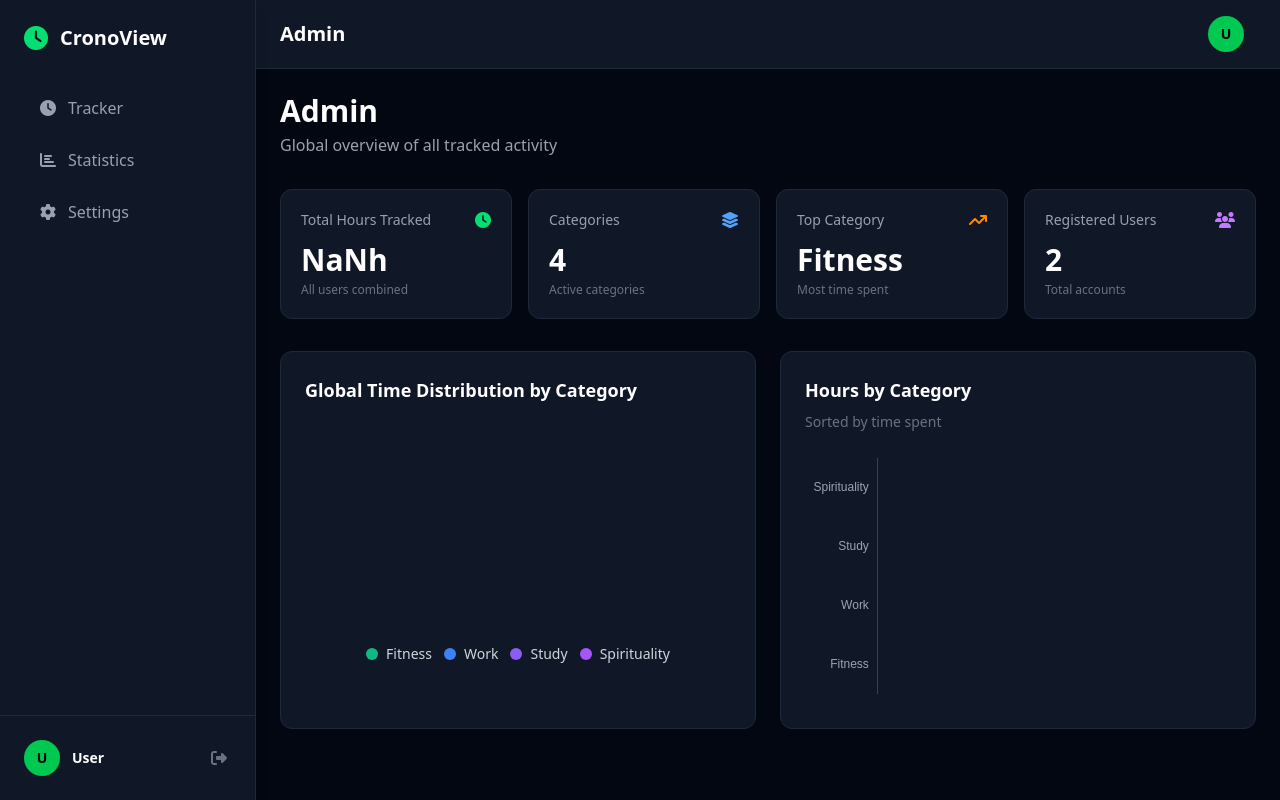
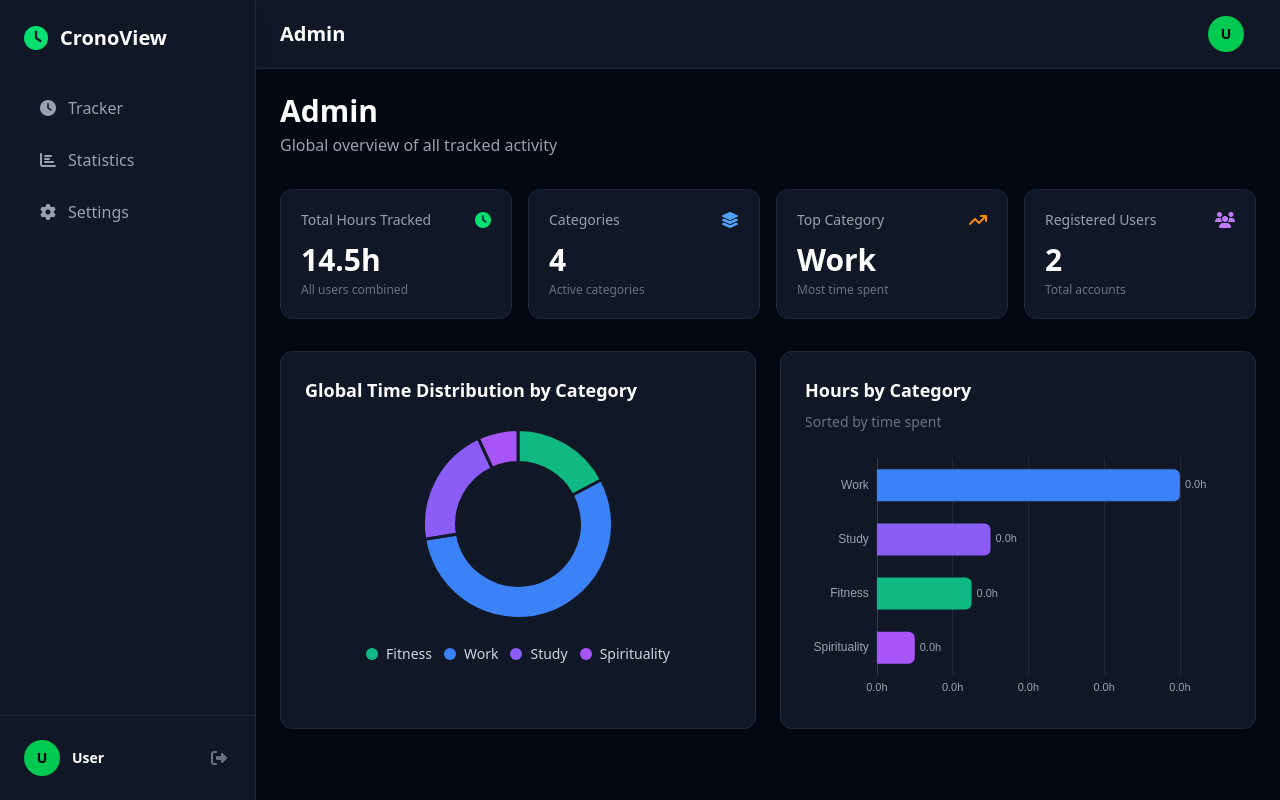
Before and after one commit to dechouriog/Chronoviews, a Vue app in the folder frontend/: page /admin in a window 1280 px wide. Built offline with nearby package versions, Linux system fonts and the light colour scheme.

Commit message:
Update views para cambio en funcionalidad de medicion de tiempo de tareas

```diff
--- a/frontend/src/views/AdminUsersView.vue
+++ b/frontend/src/views/AdminUsersView.vue
@@ -13,14 +13,14 @@ function getTaskCountForUser(userId: string): number {
   return useTaskStore().tasks.filter((task: TaskInterface) => task.userId === userId).length;
 }
 
-function getTotalTimeForUser(userId: string): number {
+function getTotalHoursForUser(userId: string): number {
   return useTaskStore().tasks
     .filter((task: TaskInterface) => task.userId === userId)
-    .reduce((total: number, task: TaskInterface) => total + task.totalTime, 0);
+    .reduce((total: number, task: TaskInterface) => total + task.totalHours, 0);
 }
 
-function formatHours(milliseconds: number): string {
-  return `${(milliseconds / 3600000).toFixed(1)}h`;
+function formatHours(hours: number): string {
+  return `${hours.toFixed(1)}h`;
 }
 
 function getInitials(name: string): string {
@@ -41,13 +41,11 @@ function getRoleBadgeClass(role: string): string {
 <template>
   <section class="min-h-full bg-gray-950 text-white p-6">
 
-    <!-- header -->
     <div class="mb-8">
       <h2 class="text-3xl font-bold text-white">Users</h2>
       <p class="text-gray-400 mt-1">All registered accounts on the platform</p>
     </div>
 
-    <!-- table -->
     <div class="bg-gray-900 rounded-xl border border-gray-800">
       <div class="px-6 py-4 border-b border-gray-800 flex items-center justify-between">
         <div>
@@ -67,7 +65,7 @@ function getRoleBadgeClass(role: string): string {
               <th class="text-left text-gray-500 text-xs font-medium uppercase tracking-wider px-6 py-3">Email</th>
               <th class="text-left text-gray-500 text-xs font-medium uppercase tracking-wider px-6 py-3">Role</th>
               <th class="text-left text-gray-500 text-xs font-medium uppercase tracking-wider px-6 py-3">Tasks</th>
-              <th class="text-left text-gray-500 text-xs font-medium uppercase tracking-wider px-6 py-3">Total Tracked</th>
+              <th class="text-left text-gray-500 text-xs font-medium uppercase tracking-wider px-6 py-3">Total Hours</th>
             </tr>
           </thead>
           <tbody class="divide-y divide-gray-800">
@@ -105,7 +103,7 @@ function getRoleBadgeClass(role: string): string {
                 <span class="text-gray-300 text-sm">{{ getTaskCountForUser(user.id) }}</span>
               </td>
               <td class="px-6 py-4">
-                <span class="text-gray-300 text-sm">{{ formatHours(getTotalTimeForUser(user.id)) }}</span>
+                <span class="text-gray-300 text-sm">{{ formatHours(getTotalHoursForUser(user.id)) }}</span>
               </td>
             </tr>
           </tbody>
--- a/frontend/src/views/AdminView.vue
+++ b/frontend/src/views/AdminView.vue
@@ -14,11 +14,8 @@ import CategoryBarChart from '@/components/CategoryBarChart.vue';
 const allTasks = computed<TaskInterface[]>(() => useTaskStore().tasks);
 const users = computed<UserInterface[]>(() => AuthService.getAllUsers());
 
-const totalTrackedHours = computed<number>(() => {
-  const totalMs = allTasks.value.reduce(
-    (total: number, task: TaskInterface) => total + task.totalTime, 0,
-  );
-  return totalMs / 3600000;
+const totalHours = computed<number>(() => {
+  return allTasks.value.reduce((total: number, task: TaskInterface) => total + task.totalHours, 0);
 });
 
 const uniqueCategories = computed<string[]>(() => {
@@ -26,39 +23,39 @@ const uniqueCategories = computed<string[]>(() => {
 });
 
 const topCategory = computed<string>(() => {
-  const categoryTime: Record<string, number> = {};
+  const categoryHours: Record<string, number> = {};
   allTasks.value.forEach((task: TaskInterface) => {
-    categoryTime[task.category] = (categoryTime[task.category] ?? 0) + task.totalTime;
+    categoryHours[task.category] = (categoryHours[task.category] ?? 0) + task.totalHours;
   });
-  const sorted = Object.entries(categoryTime).sort(([, a], [, b]) => b - a);
+  const sorted = Object.entries(categoryHours).sort(([, a], [, b]) => b - a);
   return sorted[0]?.[0] ?? '—';
 });
 
 interface CategoryStat {
   name: string;
   color: string;
-  totalTime: number;
+  totalHours: number;
   percentage: number;
 }
 
 const categoryStats = computed<CategoryStat[]>(() => {
-  const categoryMap: Record<string, { totalTime: number; color: string }> = {};
+  const categoryMap: Record<string, { totalHours: number; color: string }> = {};
   allTasks.value.forEach((task: TaskInterface) => {
     const existing = categoryMap[task.category];
     if (!existing) {
-      categoryMap[task.category] = { totalTime: task.totalTime, color: task.color };
+      categoryMap[task.category] = { totalHours: task.totalHours, color: task.color };
     } else {
-      existing.totalTime += task.totalTime;
+      existing.totalHours += task.totalHours;
     }
   });
-  const totalMs = allTasks.value.reduce(
-    (total: number, task: TaskInterface) => total + task.totalTime, 0,
+  const total = allTasks.value.reduce(
+    (sum: number, task: TaskInterface) => sum + task.totalHours, 0,
   );
   return Object.entries(categoryMap).map(([name, data]) => ({
     name,
     color: data.color,
-    totalTime: data.totalTime,
-    percentage: totalMs > 0 ? Math.round((data.totalTime / totalMs) * 100) : 0,
+    totalHours: data.totalHours,
+    percentage: total > 0 ? Math.round((data.totalHours / total) * 100) : 0,
   }));
 });
 
@@ -67,7 +64,7 @@ const donutLabels = computed<string[]>(() =>
 );
 
 const donutData = computed<number[]>(() =>
-  categoryStats.value.map((cat: CategoryStat) => cat.totalTime),
+  categoryStats.value.map((cat: CategoryStat) => cat.totalHours),
 );
 
 const donutColors = computed<string[]>(() =>
@@ -77,7 +74,7 @@ const donutColors = computed<string[]>(() =>
 const barChartData = computed(() =>
   categoryStats.value.map((cat: CategoryStat) => ({
     name: cat.name,
-    value: cat.totalTime,
+    value: cat.totalHours,
     color: cat.color,
   })),
 );
@@ -94,7 +91,7 @@ const barChartData = computed(() =>
     <div class="grid grid-cols-1 md:grid-cols-4 gap-4 mb-8">
       <StatCard
         title="Total Hours Tracked"
-        :value="`${totalTrackedHours.toFixed(0)}h`"
+        :value="`${totalHours.toFixed(1)}h`"
         subtitle="All users combined"
         icon="clock"
         icon-color="text-green-400"
@@ -124,16 +121,9 @@ const barChartData = computed(() =>
 
     <div class="grid grid-cols-1 md:grid-cols-2 gap-6">
       <div class="bg-gray-900 rounded-xl p-6 border border-gray-800">
-        <h3 class="text-lg font-semibold text-white mb-6">
-          Global Time Distribution by Category
-        </h3>
-        <DonutChart
-          :labels="donutLabels"
-          :data="donutData"
-          :colors="donutColors"
-        />
+        <h3 class="text-lg font-semibold text-white mb-6">Global Time Distribution by Category</h3>
+        <DonutChart :labels="donutLabels" :data="donutData" :colors="donutColors" />
       </div>
-
       <div class="bg-gray-900 rounded-xl p-6 border border-gray-800">
         <h3 class="text-lg font-semibold text-white mb-2">Hours by Category</h3>
         <p class="text-gray-500 text-sm mb-4">Sorted by time spent</p>
--- a/frontend/src/views/StatisticsView.vue
+++ b/frontend/src/views/StatisticsView.vue
@@ -2,6 +2,7 @@
 import { computed, ref } from 'vue';
 
 import { TaskService } from '@/services/TaskService';
+import { UserService } from '@/services/UserService';
 
 import type { TaskInterface } from '@/interfaces/TaskInterface';
 
@@ -12,42 +13,43 @@ import WeeklyBarChart from '@/components/WeeklyBarChart.vue';
 
 const activeTab = ref<'distribution' | 'weekly'>('distribution');
 
-const tasks = computed<TaskInterface[]>(() => TaskService.getTasks());
+const userId = computed<string>(() => UserService.getUser()?.id ?? '');
+const tasks = computed<TaskInterface[]>(() => TaskService.getTasksByUserId(userId.value));
 
-const totalWeekTime = computed<number>(() => {
-  return tasks.value.reduce((total: number, task: TaskInterface) => total + task.totalTime, 0);
+const totalHours = computed<number>(() => {
+  return tasks.value.reduce((total: number, task: TaskInterface) => total + task.totalHours, 0);
 });
 
-const dailyAverage = computed<number>(() => totalWeekTime.value / 7);
+const dailyAverage = computed<number>(() => totalHours.value / 7);
 
 const mostProductiveTask = computed<TaskInterface | undefined>(() => {
   return tasks.value.reduce(
     (best: TaskInterface | undefined, task: TaskInterface) =>
-      !best || task.totalTime > best.totalTime ? task : best,
+      !best || task.totalHours > best.totalHours ? task : best,
     undefined,
   );
 });
 
-function formatHours(milliseconds: number): string {
-  return `${(milliseconds / 3600000).toFixed(1)}h`;
+function formatHours(hours: number): string {
+  return `${hours.toFixed(1)}h`;
 }
 
 const donutLabels = computed<string[]>(() =>
-  tasks.value.filter((t: TaskInterface) => t.totalTime > 0).map((t: TaskInterface) => t.name),
+  tasks.value.filter((t: TaskInterface) => t.totalHours > 0).map((t: TaskInterface) => t.name),
 );
 
 const donutData = computed<number[]>(() =>
-  tasks.value.filter((t: TaskInterface) => t.totalTime > 0).map((t: TaskInterface) => t.totalTime),
+  tasks.value.filter((t: TaskInterface) => t.totalHours > 0).map((t: TaskInterface) => t.totalHours),
 );
 
 const donutColors = computed<string[]>(() =>
-  tasks.value.filter((t: TaskInterface) => t.totalTime > 0).map((t: TaskInterface) => t.color),
+  tasks.value.filter((t: TaskInterface) => t.totalHours > 0).map((t: TaskInterface) => t.color),
 );
 
 const weekDays = ['Mon', 'Tue', 'Wed', 'Thu', 'Fri', 'Sat', 'Sun'];
 
 const weeklyValues = computed<number[]>(() => {
-  const base = totalWeekTime.value / 7;
+  const base = totalHours.value / 7;
   return weekDays.map((_: string, index: number) => {
     const variation = 0.5 + (((index * 37 + 13) % 100) / 100);
     return base * variation;
@@ -58,37 +60,35 @@ const weeklyValues = computed<number[]>(() => {
 <template>
   <section class="min-h-full bg-gray-950 text-white p-6">
 
-    <!-- header -->
     <div class="mb-8">
       <h2 class="text-3xl font-bold text-white">Statistics</h2>
       <p class="text-gray-400 mt-1">Analyze how you spend your time</p>
     </div>
 
-    <!-- stat cards -->
     <div class="grid grid-cols-1 md:grid-cols-4 gap-4 mb-8">
       <StatCard
-        title="This Week"
-        :value="formatHours(totalWeekTime)"
-        subtitle="Total tracked"
-        icon="calendar"
+        title="Total Hours"
+        :value="formatHours(totalHours)"
+        subtitle="All tasks combined"
+        icon="clock"
         icon-color="text-green-400"
       />
       <StatCard
         title="Daily Average"
         :value="formatHours(dailyAverage)"
         subtitle="Per day"
-        icon="clock"
+        icon="chart-line"
         icon-color="text-cyan-400"
       />
       <StatCard
-        title="Most Productive"
+        title="Most Time Spent"
         :value="mostProductiveTask ? mostProductiveTask.name : '—'"
-        :subtitle="mostProductiveTask ? formatHours(mostProductiveTask.totalTime) : 'No data'"
+        :subtitle="mostProductiveTask ? formatHours(mostProductiveTask.totalHours) : 'No data'"
         icon="arrow-trend-up"
         icon-color="text-orange-400"
       />
       <StatCard
-        title="Tasks Tracked"
+        title="Tasks"
         :value="`${tasks.length}`"
         subtitle="Active tasks"
         icon="bullseye"
@@ -96,56 +96,38 @@ const weeklyValues = computed<number[]>(() => {
       />
     </div>
 
-    <!-- tabs -->
     <div class="flex gap-2 mb-6">
       <button
         @click="activeTab = 'distribution'"
         class="px-5 py-2 rounded-lg font-medium text-sm transition duration-200"
-        :class="activeTab === 'distribution'
-          ? 'bg-white text-black'
-          : 'bg-gray-800 text-gray-400 hover:bg-gray-700'"
+        :class="activeTab === 'distribution' ? 'bg-white text-black' : 'bg-gray-800 text-gray-400 hover:bg-gray-700'"
       >
         Time Distribution
       </button>
       <button
         @click="activeTab = 'weekly'"
         class="px-5 py-2 rounded-lg font-medium text-sm transition duration-200"
-        :class="activeTab === 'weekly'
-          ? 'bg-white text-black'
-          : 'bg-gray-800 text-gray-400 hover:bg-gray-700'"
+        :class="activeTab === 'weekly' ? 'bg-white text-black' : 'bg-gray-800 text-gray-400 hover:bg-gray-700'"
       >
         Weekly Overview
       </button>
     </div>
 
-    <!-- time distribution tab -->
     <div v-if="activeTab === 'distribution'" class="grid grid-cols-1 md:grid-cols-2 gap-6">
       <div class="bg-gray-900 rounded-xl p-6 border border-gray-800">
         <h3 class="text-lg font-semibold text-white mb-6">Time by Task</h3>
-        <DonutChart
-          :labels="donutLabels"
-          :data="donutData"
-          :colors="donutColors"
-        />
+        <DonutChart :labels="donutLabels" :data="donutData" :colors="donutColors" />
       </div>
-
       <div class="bg-gray-900 rounded-xl p-6 border border-gray-800">
         <h3 class="text-lg font-semibold text-white mb-6">Task Breakdown</h3>
-        <TaskBreakdown
-          :tasks="tasks"
-          :total-time="totalWeekTime"
-        />
+        <TaskBreakdown :tasks="tasks" :total-time="totalHours" />
       </div>
     </div>
 
-    <!-- weekly overview tab -->
     <div v-if="activeTab === 'weekly'" class="bg-gray-900 rounded-xl p-6 border border-gray-800">
       <h3 class="text-lg font-semibold text-white mb-2">Weekly Overview</h3>
-      <p class="text-gray-500 text-sm mb-4">Time tracked per day this week</p>
-      <WeeklyBarChart
-        :days="weekDays"
-        :values="weeklyValues"
-      />
+      <p class="text-gray-500 text-sm mb-4">Estimated time per day</p>
+      <WeeklyBarChart :days="weekDays" :values="weeklyValues" />
     </div>
 
   </section>
--- a/frontend/src/views/TasksCreateView.vue
+++ b/frontend/src/views/TasksCreateView.vue
@@ -3,38 +3,19 @@ import { computed, ref } from 'vue';
 import { useRouter } from 'vue-router';
 
 import { TaskService } from '@/services/TaskService';
+import { UserService } from '@/services/UserService';
 
 import type { CreateTaskDTO } from '@/dtos/CreateTaskDTO';
 
 const CATEGORIES: string[] = [
-  'Work',
-  'Study',
-  'Fitness',
-  'Health',
-  'Nutrition',
-  'Meditation',
-  'Spirituality',
-  'Family',
-  'Social',
-  'Hobbies',
-  'Entertainment',
-  'Reading',
-  'Finance',
-  'Chores',
-  'Other',
+  'Work', 'Study', 'Fitness', 'Health', 'Nutrition',
+  'Meditation', 'Spirituality', 'Family', 'Social', 'Hobbies',
+  'Entertainment', 'Reading', 'Finance', 'Chores', 'Other',
 ];
 
 const PRESET_COLORS: string[] = [
-  '#3B82F6',
-  '#8B5CF6',
-  '#10B981',
-  '#F59E0B',
-  '#EF4444',
-  '#EC4899',
-  '#06B6D4',
-  '#F97316',
-  '#A855F7',
-  '#84CC16',
+  '#3B82F6', '#8B5CF6', '#10B981', '#F59E0B', '#EF4444',
+  '#EC4899', '#06B6D4', '#F97316', '#A855F7', '#84CC16',
 ];
 
 const router = useRouter();
@@ -50,17 +31,18 @@ function selectColor(preset: string): void {
 }
 
 function handleSubmit(): void {
+  const userId = UserService.getUser()?.id ?? '';
+  if (!userId) return;
+
   const newTask: CreateTaskDTO = {
     name: name.value.trim(),
     category: category.value,
     color: color.value,
-    totalTime: 0,
-    isRunning: false,
-    lastStarted: 0,
+    totalHours: 0,
   };
 
-  TaskService.createTask(newTask);
-  router.push({ name: 'tasks' });
+  TaskService.createTask(userId, newTask);
+  router.push({ name: 'tasks' }).catch(() => {});
 }
 </script>
 
@@ -68,10 +50,7 @@ function handleSubmit(): void {
   <section class="min-h-full bg-gray-950 text-white p-6">
 
     <div class="flex items-center gap-4 mb-8">
-      <RouterLink
-        to="/tasks"
-        class="text-gray-400 hover:text-white transition duration-200"
-      >
+      <RouterLink to="/tasks" class="text-gray-400 hover:text-white transition duration-200">
         <i class="fas fa-arrow-left text-lg"></i>
       </RouterLink>
       <div>
@@ -81,39 +60,24 @@ function handleSubmit(): void {
     </div>
 
     <div class="max-w-lg">
-      <form
-        @submit.prevent="handleSubmit"
-        class="bg-gray-900 rounded-xl p-8 border border-gray-800 space-y-6"
-      >
+      <form @submit.prevent="handleSubmit" class="bg-gray-900 rounded-xl p-8 border border-gray-800 space-y-6">
 
         <div>
-          <label class="block text-gray-400 text-sm font-medium mb-2" for="name">
-            Task Name
-          </label>
+          <label class="block text-gray-400 text-sm font-medium mb-2" for="name">Task Name</label>
           <input
-            id="name"
-            v-model="name"
-            type="text"
-            required
-            placeholder="e.g. Morning Run"
+            id="name" v-model="name" type="text" required placeholder="e.g. Morning Run"
             class="w-full bg-gray-800 border border-gray-700 text-white rounded-lg px-4 py-3 text-sm placeholder-gray-500 focus:outline-none focus:ring-2 focus:ring-green-500 focus:border-transparent transition"
           />
         </div>
 
         <div>
-          <label class="block text-gray-400 text-sm font-medium mb-2" for="category">
-            Category
-          </label>
+          <label class="block text-gray-400 text-sm font-medium mb-2" for="category">Category</label>
           <div class="relative">
             <select
-              id="category"
-              v-model="category"
-              required
+              id="category" v-model="category" required
               class="w-full bg-gray-800 border border-gray-700 text-white rounded-lg px-4 py-3 text-sm focus:outline-none focus:ring-2 focus:ring-green-500 focus:border-transparent transition appearance-none cursor-pointer"
             >
-              <option v-for="cat in CATEGORIES" :key="cat" :value="cat">
-                {{ cat }}
-              </option>
+              <option v-for="cat in CATEGORIES" :key="cat" :value="cat">{{ cat }}</option>
             </select>
             <i class="fas fa-chevron-down absolute right-4 top-1/2 -translate-y-1/2 text-gray-400 text-xs pointer-events-none"></i>
           </div>
@@ -123,20 +87,13 @@ function handleSubmit(): void {
           <label class="block text-gray-400 text-sm font-medium mb-3">Color</label>
           <div class="flex items-center gap-3 flex-wrap">
             <button
-              v-for="preset in PRESET_COLORS"
-              :key="preset"
-              type="button"
+              v-for="preset in PRESET_COLORS" :key="preset" type="button"
               @click="selectColor(preset)"
               class="w-8 h-8 rounded-full transition-all duration-200 border-2"
               :style="{ backgroundColor: preset }"
               :class="color === preset ? 'border-white scale-110' : 'border-transparent'"
             ></button>
-            <input
-              v-model="color"
-              type="color"
-              class="w-8 h-8 rounded-full cursor-pointer bg-transparent border-2 border-gray-600"
-              title="Custom color"
-            />
+            <input v-model="color" type="color" class="w-8 h-8 rounded-full cursor-pointer bg-transparent border-2 border-gray-600" />
           </div>
         </div>
 
@@ -147,31 +104,24 @@ function handleSubmit(): void {
             :style="{ borderLeftColor: color, borderLeftWidth: '4px' }"
           >
             <div class="flex items-center gap-3">
-              <div class="w-10 h-10 rounded-full flex items-center justify-center bg-gray-700">
-                <i class="fas fa-play text-white text-xs"></i>
+              <div class="w-10 h-10 rounded-full flex items-center justify-center" :style="{ backgroundColor: color + '33' }">
+                <i class="fas fa-clock text-sm" :style="{ color }"></i>
               </div>
               <div>
                 <p class="text-white text-sm font-semibold">{{ previewName }}</p>
                 <p class="text-gray-400 text-xs">{{ category }}</p>
               </div>
             </div>
-            <p class="text-white font-mono text-sm font-bold">00:00:00</p>
+            <p class="text-white font-bold text-sm">0h</p>
           </div>
         </div>
 
         <div class="flex gap-3 pt-2">
-          <RouterLink
-            to="/tasks"
-            class="flex-1 text-center bg-gray-800 hover:bg-gray-700 text-gray-300 font-medium py-3 rounded-lg transition duration-200 text-sm"
-          >
+          <RouterLink to="/tasks" class="flex-1 text-center bg-gray-800 hover:bg-gray-700 text-gray-300 font-medium py-3 rounded-lg transition duration-200 text-sm">
             Cancel
           </RouterLink>
-          <button
-            type="submit"
-            class="flex-1 bg-green-500 hover:bg-green-400 text-black font-semibold py-3 rounded-lg transition duration-200 text-sm"
-          >
-            <i class="fas fa-plus mr-2"></i>
-            Create Task
+          <button type="submit" class="flex-1 bg-green-500 hover:bg-green-400 text-black font-semibold py-3 rounded-lg transition duration-200 text-sm">
+            <i class="fas fa-plus mr-2"></i>Create Task
           </button>
         </div>
 
```
